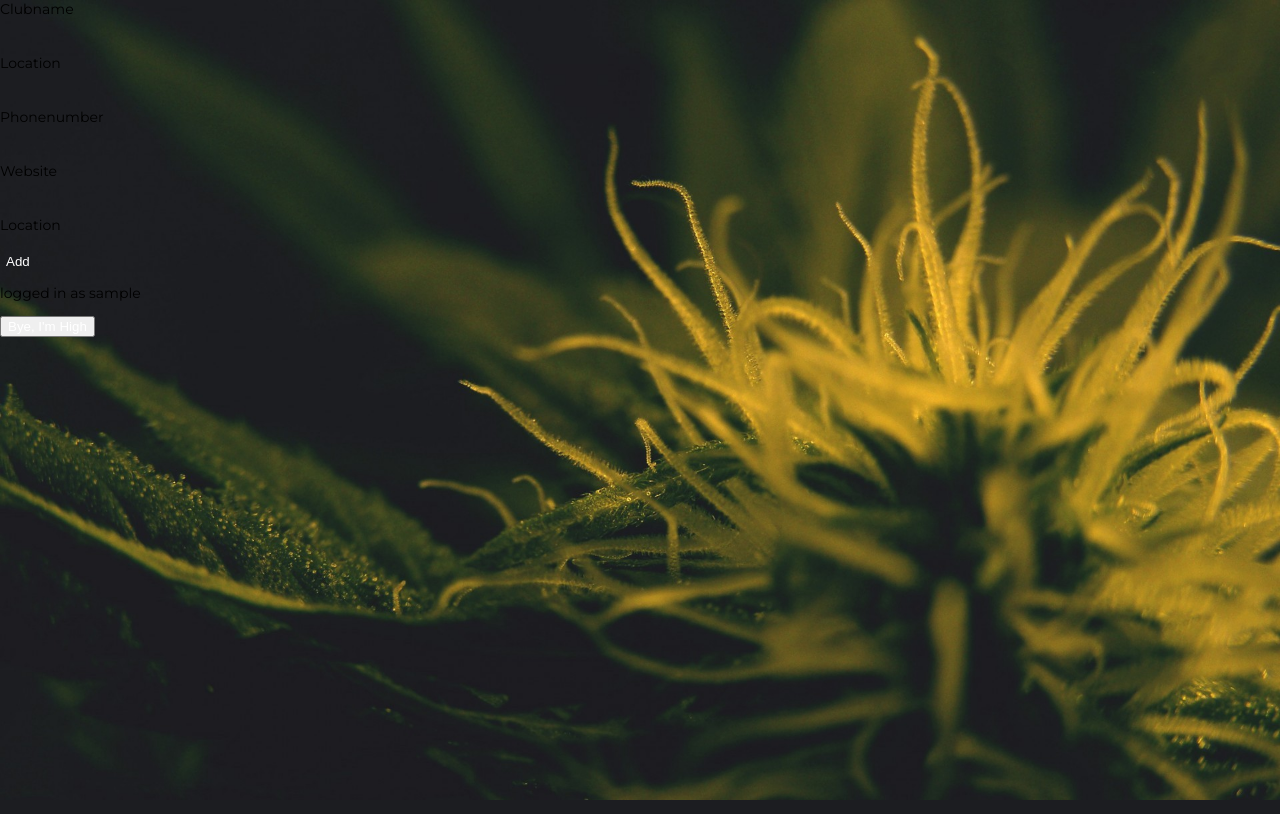
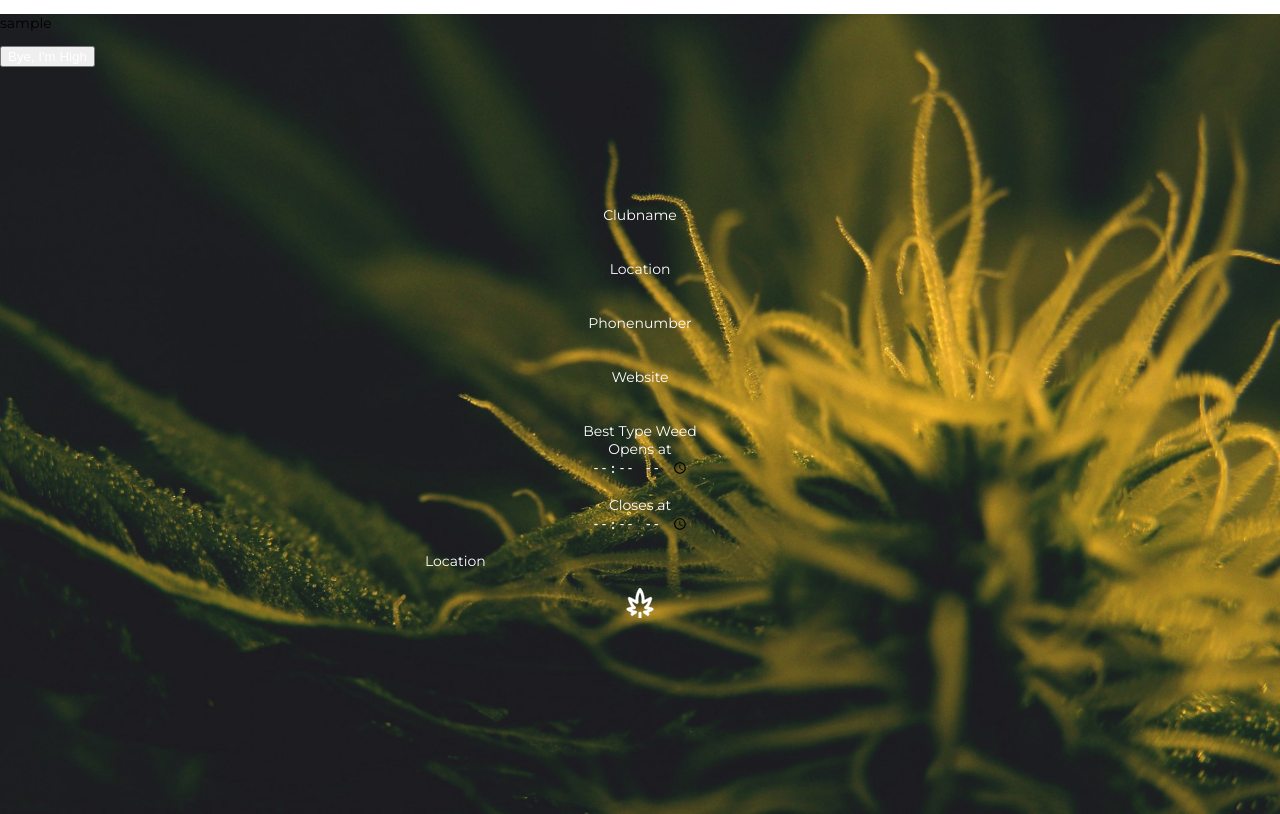
Before and after one commit to xxxelf/Project2, a Node server app: page /addclub in a window 1280 px wide. Run offline with Node 20, Linux system fonts and the light colour scheme; the visitor is signed in with stand-in values (Sample User, id 1); some libraries are stand-ins or nearby versions.

Commit message:
Maps Done

```diff
--- a/models/club.js
+++ b/models/club.js
@@ -5,6 +5,8 @@ const clubSchema = new Schema({
     clubname: String,
     address: String,
     phonenumber: String,
+    website: String,
+    // weed: String,
     location: {
         type: {
             type: String
--- a/public/stylesheets/style.css
+++ b/public/stylesheets/style.css
@@ -44,11 +44,16 @@ html {
 /* Place text in the middle of the image */
 
 .hero-text {
+  font-family: Montserrat;
   text-align: center;
   position: absolute;
   top: 50%;
   left: 50%;
   transform: translate(-50%, -50%);
+  color: white;
+}
+
+.hero-textb {
   color: white;
 }
 
@@ -90,17 +95,10 @@ input.placeholder {
   text-align: center;
 }
 
-<<<<<<< HEAD
 
 /*MAP*/
 
 #map {
-  height: 500px;
-  width: 100%;
+  height: 400px;
+  width: 90%;
 }
-=======
-#map {
-  height: 500px;
-  width: 100%;
-}
->>>>>>> e0321d7ed8702b235b7578a1f83847b52b27f27b
--- a/routes/index.js
+++ b/routes/index.js
@@ -58,6 +58,7 @@ router.post("/addclub", ensureAuthenticated, (req, res, next) => {
   const address = req.body.address;
   const phonenumber = req.body.phonenumber;
   const website = req.body.website;
+  const weed = req.body.weed;
   // Validation
   if (clubname === "" || phonenumber === "" || req.body.latitude === "" || req.body.longitude === "") {
     res.render("addclub", {
--- a/views/addclub.ejs
+++ b/views/addclub.ejs
@@ -10,6 +10,7 @@
 </head>
 
 <body>
+    <div class="hero-text">
         <form id="form" action="/addclub" method="POST">
             <label for="clubname">Clubname</label>
             <br>
@@ -32,14 +33,29 @@
                 <input type="text" name="website" placeholder="">
                 <br>
                 <br>
+                <label for="weed">Best Type Weed</label>
+                <!-- <br>
+                <input type="text" name="weed" placeholder=>
+                <br> -->
+                <br>
+                <lable for="opens">Opens at</lable>
+                <br>
+                <input type="time" name="open">
+                <br>
+                <br>
+                <lable for="closes">Closes at</lable>
+                <br>
+                <input type="time" name="close">
+                <br>
+                <br>
                 <label>Location</label>
                 <input type="text" name="latitude" placeholder="">
                 <input type="text" name="longitude" placeholder="">
                 <br>
                 <br>
-            <input type="submit" value="Add">
+                <input type="image" src="imgs/leaf.png">
         </form>
-
+    </div>
     <% if (typeof(errorMessage) != "undefined") { %>
         <div class="error-message">
             <%= errorMessage %>
--- a/views/layouts/main.ejs
+++ b/views/layouts/main.ejs
@@ -22,9 +22,9 @@
 
 
 
-            <div>
+            <div id="user">
                 <% if (user) { %>
-                    <p>logged in as
+                    <p>
                         <%=user.username%>
                     </p>
                     <form action="/logout" method="post">
```
Also changed, not shown: public/javascripts/main.js (+7 -4 lines), views/clubs.ejs (+21 -4 lines). Lines whose indentation alone changed are shown as unchanged.
